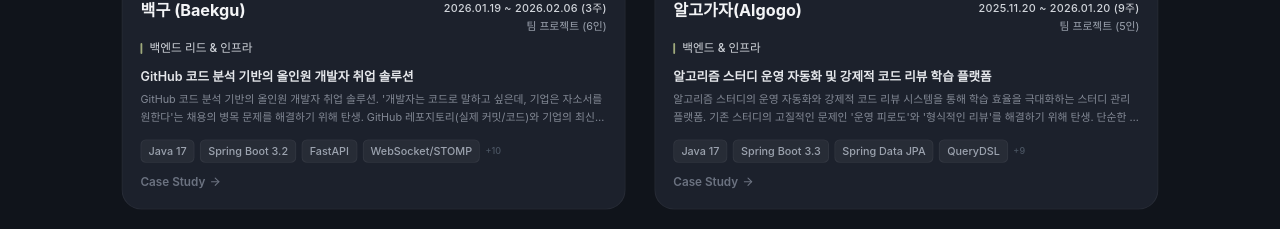
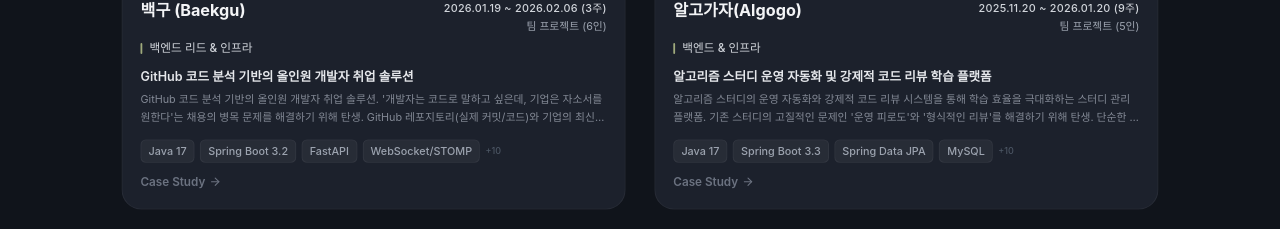
Before and after one commit to go-ring/portfolio, a React (Vite) app: page / in a window 1280 px wide. Shown: the part 1305-1534 px from the top of the page. Built offline with nearby package versions, Linux system fonts and the light colour scheme.

Commit message:
fix: 알고가자 기술 스택 수정

```diff
--- a/src/components/ProjectModal.tsx
+++ b/src/components/ProjectModal.tsx
@@ -30,7 +30,7 @@ const EMPHASIS_TECH = new Set([
   // Baekgu
   'Java 17', 'Spring Boot 3.2', 'FastAPI', 'WebSocket/STOMP', 'GitLab CI/CD', 'Jira', 'Grafana', 'Loki',
   // Algogo
-  'Spring Boot 3.3', 'Jenkins', 'Blue/Green', 'G-Eval',
+  'Jenkins', 'Nginx', 'Docker', 'AWS S3', 'CloudFront', 'OpenAI API (GPT-4o-mini)', 'G-Eval',
 ]);
 
 const TOC_ITEMS = [
--- a/src/data/index.ts
+++ b/src/data/index.ts
@@ -254,16 +254,17 @@ export const projects: Project[] = [
       "Java 17",
       "Spring Boot 3.3",
       "Spring Data JPA",
-      "QueryDSL",
       "MySQL",
       "Redis",
       "AWS S3",
-      "OpenAI API",
+      "Docker",
       "Jenkins",
-      "Docker",
       "Nginx",
-      "TypeScript",
-      "React",
+      "AWS EC2",
+      "CloudFront",
+      "Vercel",
+      "OpenAI API (GPT-4o-mini)",
+      "G-Eval",
     ],
     impact:
       "Blue-Green 무중단 배포 도입: 신규 버전 업데이트 시 서비스 중단율 0% 달성\nCI/CD 최적화: Multi-stage 빌드 및 캐싱 전략으로 배포 시간 12분 → 4분 (66% 단축)\n이미지 경량화: 런타임 이미지 용량 1.2GB → 320MB (73% 감소)로 서버 리소스 효율화\n서빙 최적화: CloudFront CDN 도입으로 S3 직접 접근 대비 자산 로딩 속도 40% 향상",
```
